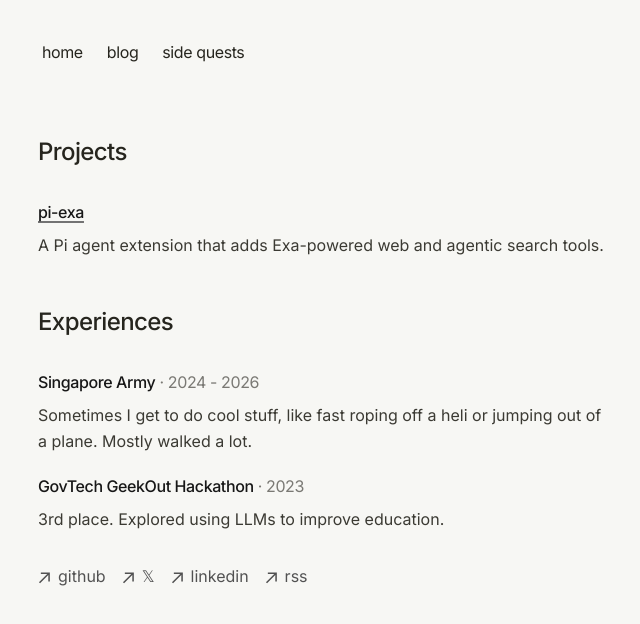
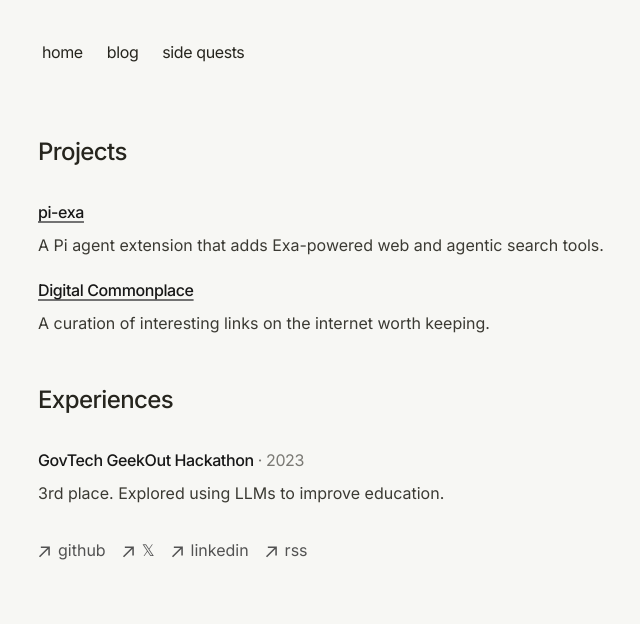
Before and after one commit to junnjiee/website, a Next.js app: page /side-quests in a window 1280 px wide. Shown: the top 624 px of the page, without its empty margins (314-954 px from the left). Built offline with nearby package versions, Linux system fonts and the light colour scheme.

Commit message:
update side quests

```diff
--- a/app/side-quests/page.tsx
+++ b/app/side-quests/page.tsx
@@ -14,15 +14,15 @@ const projects: SideQuest[] = [
       "A Pi agent extension that adds Exa-powered web and agentic search tools.",
     href: "https://github.com/junnjiee/pi-exa",
   },
+  {
+    name: "Digital Commonplace",
+    description:
+      "A curation of interesting links on the internet worth keeping.",
+    href: "https://junnjiee.notion.site/commonplace",
+  },
 ];
 
 const experiences: SideQuest[] = [
-  {
-    name: "Singapore Army",
-    period: "2024 - 2026",
-    description:
-      "Sometimes I get to do cool stuff, like fast roping off a heli or jumping out of a plane. Mostly walked a lot.",
-  },
   {
     name: "GovTech GeekOut Hackathon",
     period: "2023",
@@ -75,9 +75,7 @@ export default function Page() {
   return (
     <section className="space-y-12">
       <div>
-        <h1 className="mb-8 text-2xl font-medium tracking-tight">
-          Projects
-        </h1>
+        <h1 className="mb-8 text-2xl font-medium tracking-tight">Projects</h1>
         <SideQuestList items={projects} />
       </div>
 
```
